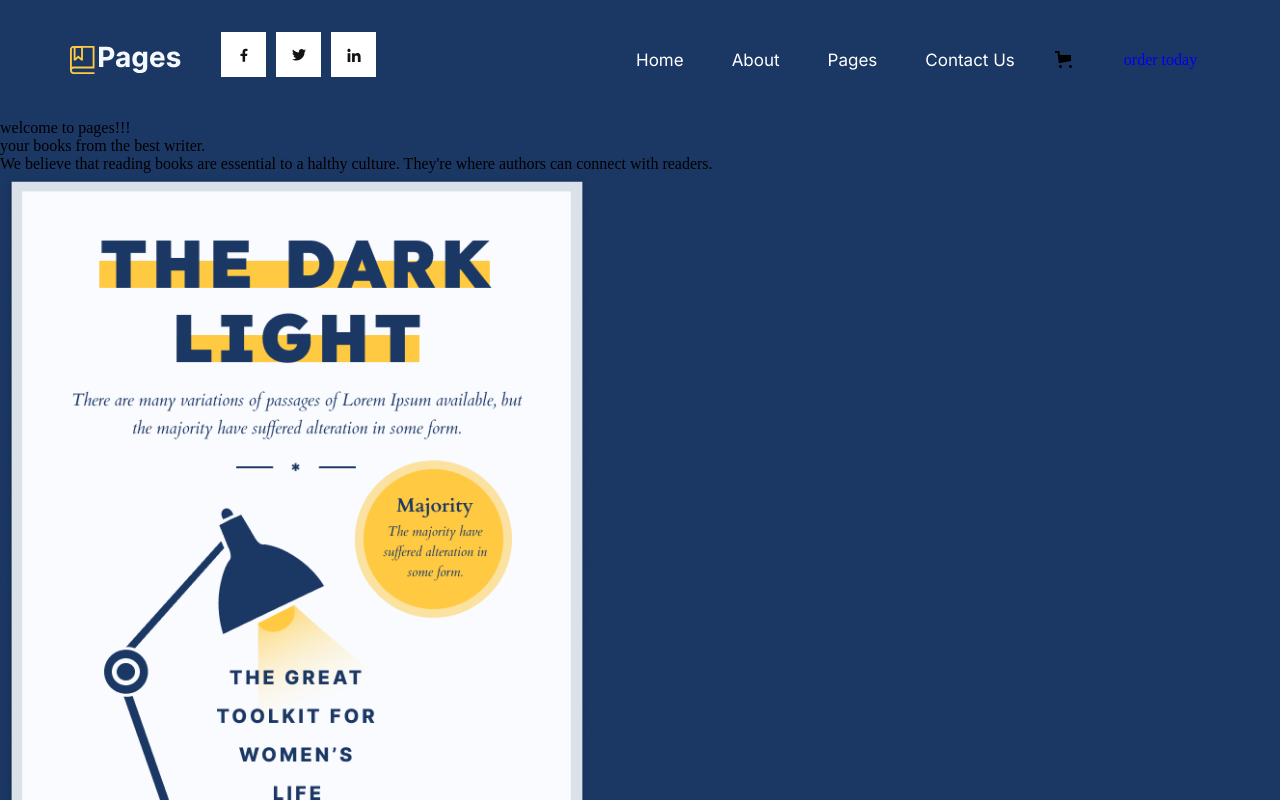
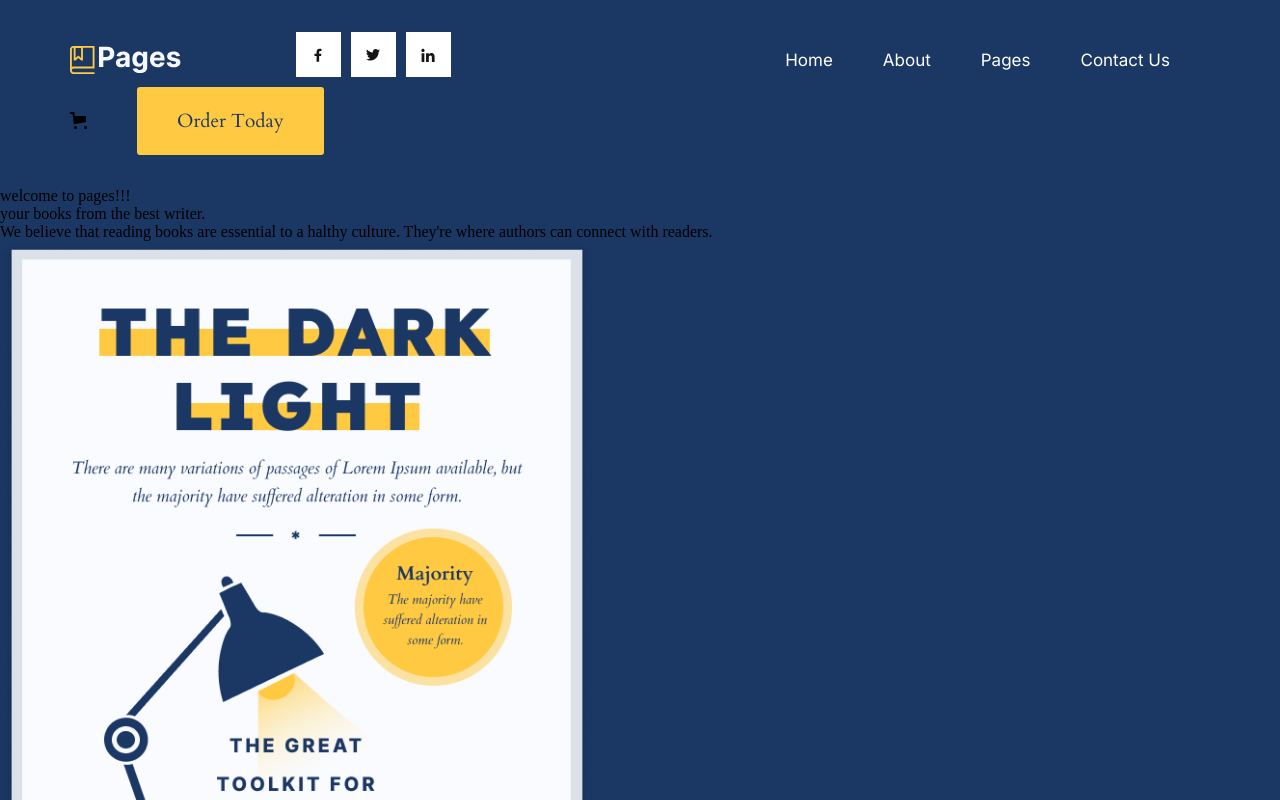
Before and after one commit to CopperyTexas/Book-shop, a plain HTML site: page index.html in a window 1280 px wide. Shown: the top 800 px of the page. Drawn offline with Linux system fonts and the light colour scheme.

Commit message:
end header style

```diff
--- a/index.html
+++ b/index.html
@@ -52,8 +52,8 @@
                 <li class="order_item">
                     <img class="order_logo" src="/img/logo_basket.svg" width="17px" height="17px" alt="logo_basket">
                 </li>
-                <li class="order_item">
-                    <a class="order" href="#!">order today</a>
+                <li class="order_button">
+                    <a class="order" href="#!">Order Today</a>
                 </li>
             </ul>
         </header>
--- a/style.css
+++ b/style.css
@@ -141,13 +141,14 @@ legend {
   background-color: #1b3764;
 }
 .page_container {
-  max-width: 1300px;
+  max-width: 1400px;
   margin: 0 auto;
 }
 /* header style start */
 .page_header {
   display: flex;
   flex-wrap: wrap;
+  justify-content: space-between;
   align-items: center;
   padding: 32px 70px;
   background-color: #1b3764;
@@ -177,7 +178,13 @@ legend {
   width: 45px;
   height: 45px;
 }
-
+.order_button {
+  display: inline-block;
+  padding: 20px 40px;
+  background-color: #ffca42;
+  text-decoration: none;
+  border-radius: 3px;
+}
 .social_link {
   display: block;
   width: 45px;
@@ -199,13 +206,22 @@ legend {
 .navigation_list {
   display: flex;
   flex-wrap: wrap;
-  gap: 48px;
+  gap: 50px;
   margin-right: 40px;
 }
 .order_list {
   display: flex;
   flex-wrap: wrap;
-  gap: 52px;
+  align-items: center;
+  gap: 50px;
+}
+.order {
+  font-family: "Cardo";
+  font-style: normal;
+  font-weight: 400;
+  font-size: 19px;
+  line-height: 28px;
+  color: #1b3764;
 }
 /* social icon start */
 .header_social_fb {
```
